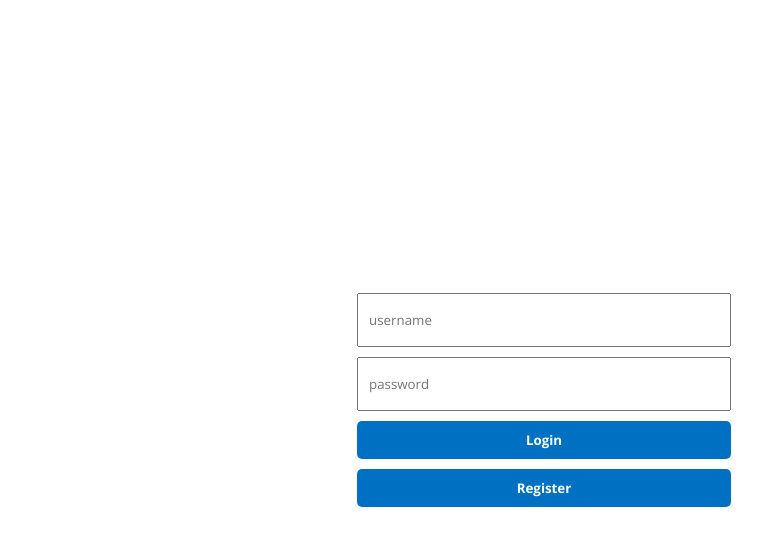
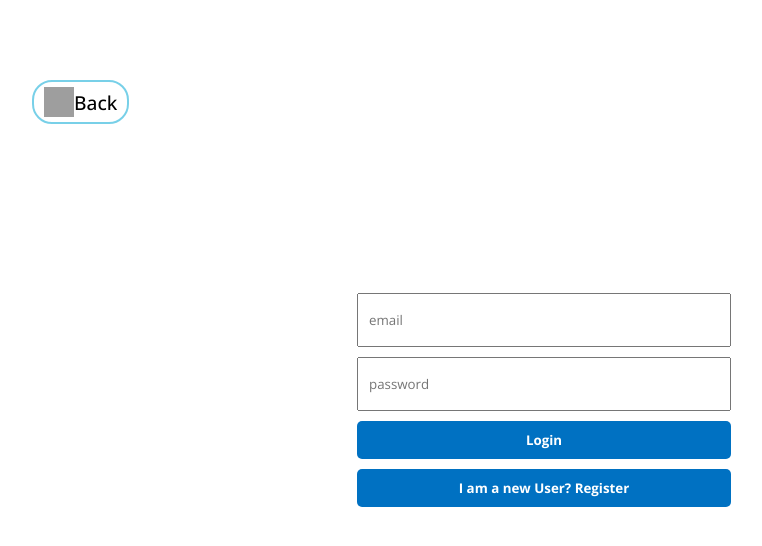
Before and after one commit to tarunkumar8812/bookingAppClient, a React (Create React App) app: page /login in a window 1280 px wide. Shown: the top 546 px of the page, without its empty margins (96-858 px from the left). Built offline with nearby package versions, Linux system fonts and the light colour scheme; grey boxes are pictures that could not be loaded.

Commit message:
registration and login page are modified

```diff
--- a/src/pages/login/Login.jsx
+++ b/src/pages/login/Login.jsx
@@ -16,7 +16,6 @@ const Login = () => {
 
     const handleChange = (e) => {
         setCredentials((prev) => ({ ...prev, [e.target.id]: e.target.value }));
-        console.log(e.target.value);
 
     };
 
@@ -37,21 +36,30 @@ const Login = () => {
 
     const goToRegister = () => {
         navigate("/register")
+        credentials.username = undefined
+        credentials.password = undefined
+        window.location.reload(false)
     }
 
 
     const handleForgotPassword = () => {
         navigate("/register")
         alert("Password reset link is sent to your email!!")
+        credentials.username = undefined
+        credentials.password = undefined
+        window.location.reload(false)
+
     }
 
 
     return (
         <div className="login">
             <div className="lContainer">
+                {error && <span>{error.message}</span>}
+
                 <input
                     type="text"
-                    placeholder="username"
+                    placeholder="email"
                     id="username"
                     onChange={handleChange}
                     className="lInput"
@@ -67,13 +75,15 @@ const Login = () => {
                     Login
                 </button>
                 <button disabled={loading} onClick={goToRegister} className="lButton">
-                    Register
+                    I am a new User? Register
                 </button>
-                {error && <span>{error.message}</span>}
                 {error && <button disabled={loading} onClick={handleForgotPassword} className="lButton">
                     Forgot password
                 </button>}
             </div>
+            <div className="goBack" onClick={() => {
+                navigate(-1)
+            }}><img src="https://cdn0.iconfinder.com/data/icons/web-seo-and-advertising-media-1/512/218_Arrow_Arrows_Back-512.png" alt="Go"></img> Back</div>
         </div>
     );
 };
--- a/src/pages/login/login.css
+++ b/src/pages/login/login.css
@@ -1,3 +1,32 @@
+.goBack {
+    border: 2px solid rgba(30, 177, 217, 0.601);
+    position: absolute;
+    left: 10%;
+    top: 10%;
+    cursor: pointer;
+    display: flex;
+    justify-content: center;
+    align-items: center;
+    font-size: larger;
+    font-weight: 500;
+    padding: 5px 10px;
+    border-radius: 20px;
+    transition: 0.1s;
+}
+
+
+.goBack img {
+    width: 30px;
+    height: 30px;
+}
+
+.goBack:hover {
+    background-color: rgba(30, 177, 217, 0.601);
+    border: 2px solid navy;
+
+}
+
+
 .login {
     height: 100vh;
     display: flex;
--- a/src/pages/register/Register.jsx
+++ b/src/pages/register/Register.jsx
@@ -12,13 +12,13 @@ const Register = () => {
         password: undefined,
     });
 
+
     const { loading, dispatch } = useContext(AuthContext);
 
     const navigate = useNavigate()
 
     const handleChange = (e) => {
         setCredentials((prev) => ({ ...prev, [e.target.id]: e.target.value }));
-        console.log(e.target.value);
 
     };
 
@@ -28,7 +28,7 @@ const Register = () => {
         try {
             const res = await axios.post("https://bookingappserver.vercel.app/api/auth/Register", credentials);
             dispatch({ type: "LOGIN_SUCCESS", payload: res.data.details });
-            navigate("/")
+            navigate("/login")
         } catch (err) {
             dispatch({ type: "LOGIN_FAILURE", payload: err.response.data });
         }
@@ -37,7 +37,7 @@ const Register = () => {
 
     const goToLogin = () => {
         navigate("/login")
-
+        window.location.reload(false)
     }
 
 
@@ -76,10 +76,14 @@ const Register = () => {
                     Register
                 </button>
                 <button disabled={loading} onClick={goToLogin} className="lButton">
-                    Already Register
+                    Already have an account? Register
                 </button>
                 {/* {error && <span>{error.message}</span>} */}
             </div>
+
+            <div className="goBack" onClick={() => {
+                navigate(-1)
+            }}><img src="https://cdn0.iconfinder.com/data/icons/web-seo-and-advertising-media-1/512/218_Arrow_Arrows_Back-512.png" alt="Go"></img> Back</div>
         </div>
     );
 };
--- a/src/pages/register/register.css
+++ b/src/pages/register/register.css
@@ -1,3 +1,31 @@
+.goBack {
+    border: 2px solid rgba(30, 177, 217, 0.601);
+    position: absolute;
+    left: 10%;
+    top: 10%;
+    cursor: pointer;
+    display: flex;
+    justify-content: center;
+    align-items: center;
+    font-size: larger;
+    font-weight: 500;
+    padding: 5px 10px;
+    border-radius: 20px;
+    transition: 0.1s;
+}
+
+
+.goBack img {
+    width: 30px;
+    height: 30px;
+}
+
+.goBack:hover {
+    background-color: rgba(30, 177, 217, 0.601);
+    border: 2px solid navy;
+
+}
+
 .register {
     height: 100vh;
     display: flex;
```
